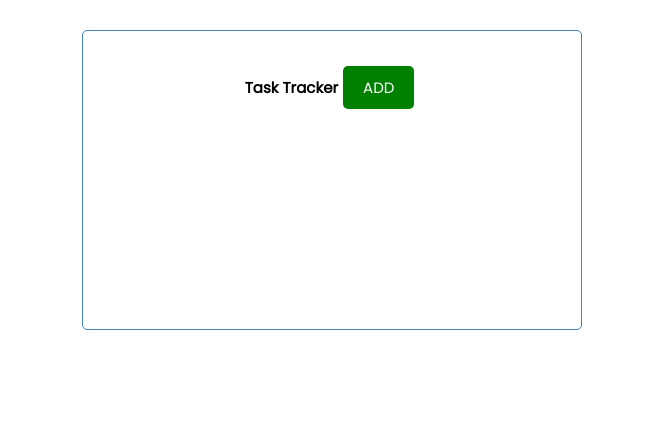
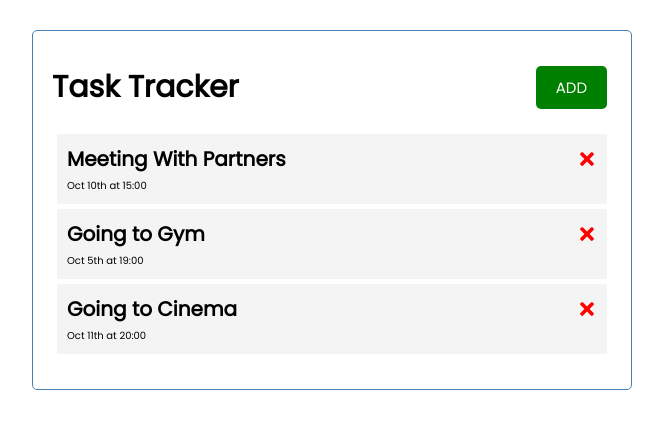
Before and after one commit to HumbleBoyy/TaskTracker, a React (Vite) app: page / in a window 1280 px wide. Shown: the top 428 px of the page, without its empty margins (308-971 px from the left). Built offline with nearby package versions, Linux system fonts and the light colour scheme.

Commit message:
New Commit

```diff
--- a/package.json
+++ b/package.json
@@ -11,7 +11,8 @@
   },
   "dependencies": {
     "react": "^18.3.1",
-    "react-dom": "^18.3.1"
+    "react-dom": "^18.3.1",
+    "react-icons": "^5.3.0"
   },
   "devDependencies": {
     "@eslint/js": "^9.9.0",
--- a/src/Components/Header/heder.css
+++ b/src/Components/Header/heder.css
@@ -0,0 +1,3 @@
+.title{
+    font-size: 3rem;
+}
--- a/src/Components/Main/Main.jsx
+++ b/src/Components/Main/Main.jsx
@@ -1,11 +1,45 @@
 import "./main.css"
 import Header from '../Header/Header'
 import UseStateHook from "../Hooks/UseStateHook"
+import Tasks from "../Tasks/Tasks"
+import { useState } from "react";
+
 const Main = () => {
+  const [tasks, setTasks] = useState([
+
+    {
+        id: 1,
+        text: "Meeting With Partners",
+        day: "Oct 10th at 15:00",
+        reminder:true,
+    },
+    {
+        id: 2,
+        text: "Going to Gym",
+        day: "Oct 5th at 19:00",
+        reminder:true,
+    },
+    {
+        id: 3,
+        text: "Going to Cinema",
+        day: "Oct 11th at 20:00",
+        reminder:false,
+    },
+
+])
+
+// Delete Task
+
+const deleteTask = (id) => {
+   setTasks(tasks.filter((task)=>
+     task.id !== id
+   ))
+}
   return (
     <>
       <section className='Main'>
         <Header/>
+        <Tasks tasks={tasks} onDelete={deleteTask}/>
       </section>
     </>
   )
--- /dev/null
+++ b/src/Components/Tasks/Task.jsx
@@ -0,0 +1,13 @@
+import { FaTimes } from "react-icons/fa"
+
+
+const Task = ({task, onDelete}) => {
+  return (
+    <div className='task'>
+        <h3 className="task_title">{task.text} <FaTimes color="red" onClick={()=> onDelete(task.id)}/></h3>
+        <p className="task_day">{task.day}</p>
+    </div>
+  )
+}
+
+export default Task
--- a/src/Components/Tasks/Tasks.jsx
+++ b/src/Components/Tasks/Tasks.jsx
@@ -1,29 +1,18 @@
-import React from 'react'
+import Task from "./Task"
 
-const tasks = [
-    {
-        id: 1,
-        text: "Meeting With Partners",
-        day: "Oct 10th at 15:00",
-        reminder:true,
-    },
-    {
-        id: 2,
-        text: "Going to Gym",
-        day: "Oct 5th at 19:00",
-        reminder:true,
-    },
-    {
-        id: 3,
-        text: "Going to Cinema",
-        day: "Oct 11th at 20:00",
-        reminder:false,
-    },
-]
-const Tasks = () => {
+
+
+
+const Tasks = ({tasks}) => {
   return (
     <>
-
+      {
+         tasks.map((task)=> (
+            <>
+              <Task  key={task.id} task={task}/>
+            </>
+         ))
+      }
     </>
   )
 }
--- a/src/index.css
+++ b/src/index.css
@@ -14,12 +14,12 @@ html{
     margin: 0 auto;
 } */
 .container {
-  max-width: 500px;
+  max-width: 600px;
   margin: 30px auto;
   overflow: auto;
   min-height: 300px;
   border: 1px solid steelblue;
-  padding: 30px;
+  padding: 30px 0px;
   border-radius: 5px;
 }
 
@@ -59,8 +59,13 @@ html{
 
 .task {
   background: #f4f4f4;
+  display: flex;
+  flex-direction: column;
+  justify-content: space-between;
   margin: 5px;
-  padding: 10px 20px;
+  width: 550px;
+  padding: 1rem;
+  height: 70px;
   cursor: pointer;
 }
 
@@ -114,3 +119,7 @@ footer {
   text-align: center;
 }
 /* Core styles */
+
+.task_title{
+  font-size: 2rem;
+}
```
Also changed, not shown: 1 other file (tests, documents, lock files or other folders).
